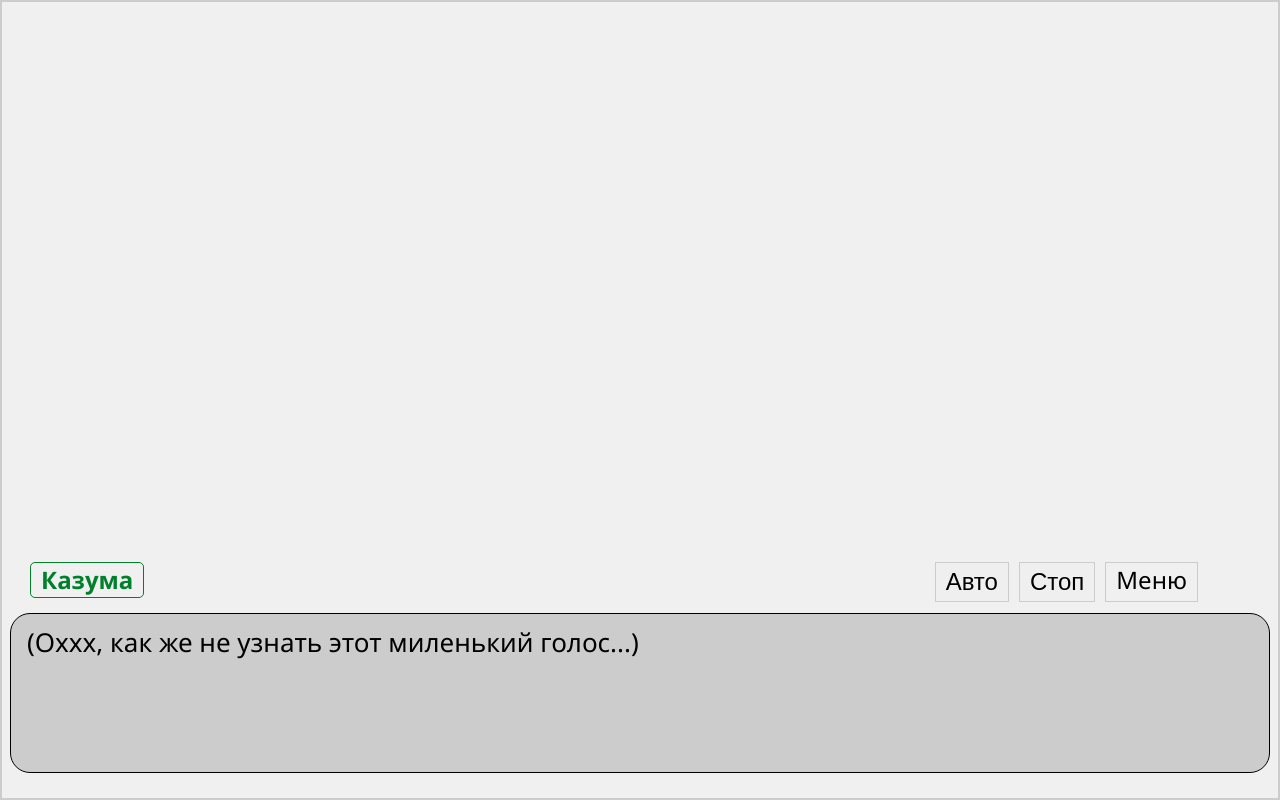
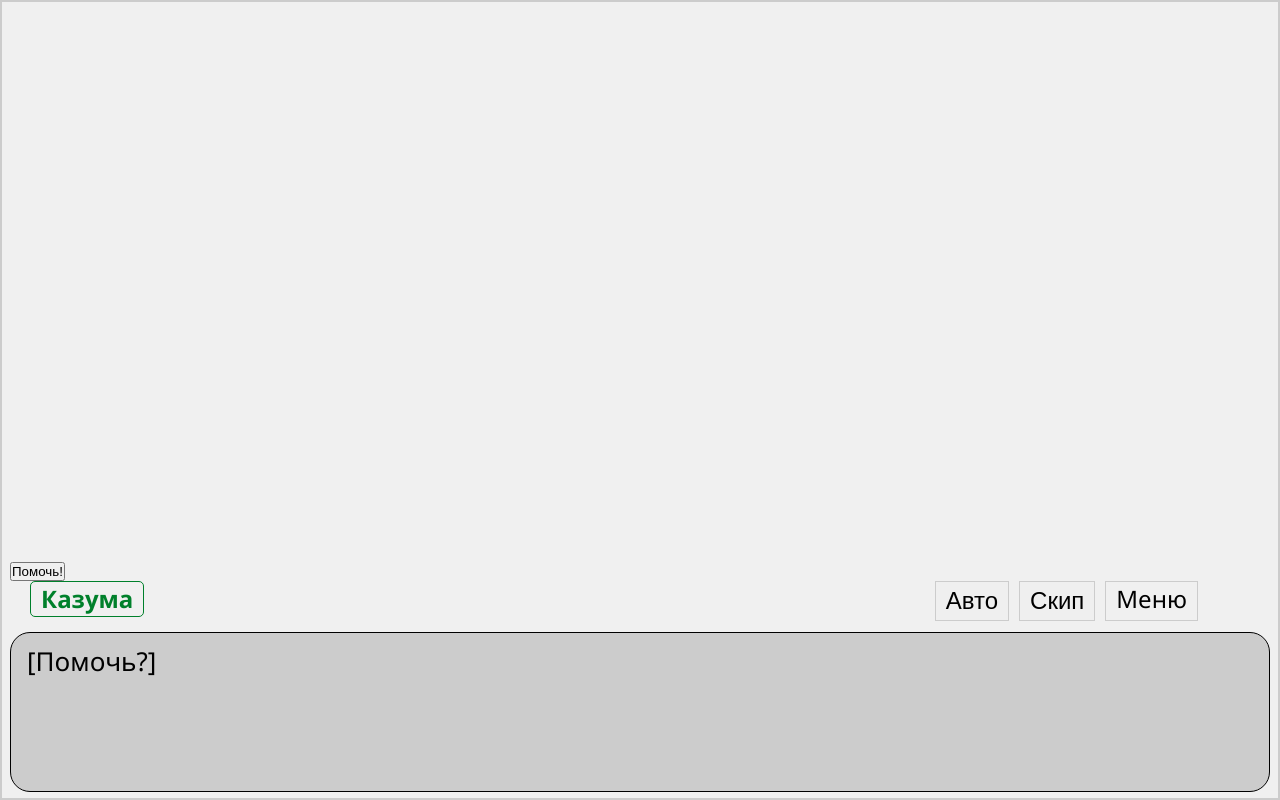
Before and after one commit to Asas1288/konosuba-novel, a React (Vite) app: page /nowell in a window 1280 px wide. Both pictures are taken after a click on the button "Скип". Built offline with nearby package versions, Linux system fonts and the light colour scheme.

Commit message:
feat: implement scene branching architecture

```diff
--- a/src/nowell.jsx
+++ b/src/nowell.jsx
@@ -7,52 +7,76 @@ import darkness from "./styles/assets/sprites/darkness.png";
 import aqua from "./styles/assets/sprites/aqua.png";
 import megumin from "./styles/assets/sprites/megumin.png";
 
+// Импорт сцен
+import { SCENES } from "./scenes";
 
 
+// Проверка SCENES
+console.log(SCENES);
+
+
+
+
+
+
+// Старый массив
 // Персонажи - K-Казума, D-Даркнесс, А-аква, M-Мегумин (Латинскими буквами!)
-const SCENES = [
-  { character: "Казума", text: "Эй, Аква!", charInScene: { 'K': { x: 150, y: 100 }, 'A': { x: 400, y: 100 } } },
-  { character: "Аква", text: "Да, Казума?", sound: "/sounds/yesKazuma.mp3", charInScene: { 'K': { x: 200, y: 100 }, 'A': { x: 400, y: 100 } } },
-  {
-    character: "Казума",
-    text: "Что ты делаешь???",
-    charInScene: { 'K': { x: 250, y: 100 }, 'A': { x: 400, y: 100 } },
-  },
-  {
-    character: "Аква",
-    text: "Ничего такого...",
-    sound: "/sounds/uraAqua2.mp3",
-    charInScene: { 'K': { x: 300, y: 100 }, 'A': { x: 400, y: 100 } },
-  },
-  { character: "Казума", text: "БЕСПОЛЕЗНОГИНЯ!!!", },
-  { character: "Аква", text: "ЙЕЕААААААААААХХХХХХХ!!!" },
-  { character: "Аква", text: "ТЫ ЧТО ДЕЛАЕШЬ ХИККИ-ЗАДРОТ???" },
-  { character: "Даркнесс", text: "Эй, казума..." },
-  { character: "Даркнесс", text: "О боже..." },
-  {
-    character: "Мегумин",
-    text: "Даркнесс, Даркнесс, ты не предстовля...",
-  },
-  { character: "Мегумин", text: "Эмм... что здесь происходит?" },
-  { character: "Даркнесс", text: "Этот балбес начал щикотать Акву..." },
-  {
-    character: "Казума",
-    text: "А какого чёрта, эта бесполезность опять пыталась сжечь мою спортивку!?",
-  },
-  {
-    character: "Казума",
-    text: "(Кто-то прервал наш повседневный конфликт криком из-вне особняка.)",
-  },
-  { character: "???", text: "Казума-сан!!!!" },
-  {
-    character: "Казума",
-    text: "(Оххх, как же не узнать этот миленький голос...)",
-  },
-  { character: "Виз", text: "Казума-сан!!!" },
-  { character: "Казума", text: "(Аква рванула на опережение.)" },
-  { character: "Казума", text: "А НУ СТОЯТЬ БЕСПОЛЕЗНОСТЬ!" },
-  { character: "Аква", text: "Аййййййй!" },
-];
+// const scenes = [
+//   { character: "Казума", text: "Эй, Аква!", charInScene: { 'K': { x: 150, y: 100 }, 'A': { x: 400, y: 100 } } },
+//   { character: "Аква", text: "Да, Казума?", sound: "/sounds/yesKazuma.mp3", charInScene: { 'K': { x: 200, y: 100 }, 'A': { x: 400, y: 100 } } },
+//   {
+//     character: "Казума",
+//     text: "Что ты делаешь???",
+//     charInScene: { 'K': { x: 250, y: 100 }, 'A': { x: 400, y: 100 } },
+//   },
+//   {
+//     character: "Аква",
+//     text: "Ничего такого...",
+//     sound: "/sounds/uraAqua2.mp3",
+//     charInScene: { 'K': { x: 300, y: 100 }, 'A': { x: 400, y: 100 } },
+//   },
+//   { character: "Казума", text: "БЕСПОЛЕЗНОГИНЯ!!!", },
+//   { character: "Аква", text: "ЙЕЕААААААААААХХХХХХХ!!!" },
+//   { character: "Аква", text: "ТЫ ЧТО ДЕЛАЕШЬ ХИККИ-ЗАДРОТ???" },
+//   { character: "Даркнесс", text: "Эй, казума..." },
+//   { character: "Даркнесс", text: "О боже..." },
+//   {
+//     character: "Мегумин",
+//     text: "Даркнесс, Даркнесс, ты не предстовля...",
+//   },
+//   { character: "Мегумин", text: "Эмм... что здесь происходит?" },
+//   { character: "Даркнесс", text: "Этот балбес начал щикотать Акву..." },
+//   {
+//     character: "Казума",
+//     text: "А какого чёрта, эта бесполезность опять пыталась сжечь мою спортивку!?",
+//   },
+//   {
+//     character: "Казума",
+//     text: "(Кто-то прервал наш повседневный конфликт криком из-вне особняка.)",
+//   },
+//   { character: "???", text: "Казума-сан!!!!" },
+//   {
+//     character: "Казума",
+//     text: "(Оххх, как же не узнать этот миленький голос...)",
+//   },
+//   { character: "Виз", text: "Казума-сан!!!" },
+//   { character: "Казума", text: "(Аква рванула на опережение.)" },
+//   { character: "Казума", text: "А НУ СТОЯТЬ БЕСПОЛЕЗНОСТЬ!" },
+//   { character: "Аква", text: "Аййййййй!" },
+// ]
+
+
+
+
+
+
+
+
+
+
+
+
+
 
 
 
@@ -65,22 +89,55 @@ const Nowell = () => {
 
 // Данными удобно управлять, но вызывает перерендер, нужно переделать под useReducer, В ПРОЦЕССЕ ИЗУЧЕНИЯ/ВЫПОЛНЕНИЯ
   const [game, setGame] = useState({
+    curSceneId: "start",
     curSceneInx: 0,
     autoPlayModeNTRD: false,
-    autoSkipModeNTRD: false
+    autoSkipModeNTRD: false,
+    scenes: null
   });
 
 
 
 
+// Проверка сцены
+  // Создание новой функции перебора сцен
+const newCurrentScene = SCENES[game.curSceneId][game.curSceneInx] || {
+    character: "Конец",
+    text: "История завершена!",
+};
+
+console.log(newCurrentScene);
+
+
+
 // Функция перехода на другую сцену
+//   const goToNextScene = () => {
+//     if (game.curSceneInx < SCENES.length - 1) {
+//       setGame((prev) => ({
+//   ...prev,
+//   curSceneInx: prev.curSceneInx + 1
+//   })
+// );
+//     } else {
+//       setGame((prev) => ({
+//         ...prev,
+//         autoPlayModeNTRD: false,
+//         autoSkipModeNTRD: false
+//       }))
+//     }
+//   };
+
+
+
+
+
+// Новая функция перехода на другую сцену:
 const goToNextScene = () => {
-    if (game.curSceneInx < SCENES.length - 1) {
+  if (game.curSceneInx < SCENES[game.curSceneId].length - 1) {
    setGame((prev) => ({
     ...prev,
     curSceneInx: prev.curSceneInx + 1
-  })
-);
+   }));
   } else {
     setGame((prev) => ({
       ...prev,
@@ -88,7 +145,8 @@ const Nowell = () => {
       autoSkipModeNTRD: false
     }))
   }
-  };
+}
+
 
 
 
@@ -105,15 +163,6 @@ const Nowell = () => {
   //     if (audio) audio.pause();
   //   };
   // }, [game.curSceneInx]);
-
-
-
-
-// Проверка сцены
-  const currentScene = SCENES[game.curSceneInx] || {
-    character: "Конец",
-    text: "История завершена!",
-  };
 
 
 
@@ -200,9 +249,9 @@ const Nowell = () => {
 
 //  Динамичная проверка классов персонажа
   const getCharacterColorClass = () => {
-    if (!currentScene || !currentScene.character) return "character-unknown";
+    if (!newCurrentScene || !newCurrentScene.character) return "character-unknown";
 
-    switch (currentScene.character) {
+    switch (newCurrentScene.character) {
       case "Казума":
         return "character-kazuma";
       case "Аква":
@@ -262,6 +311,19 @@ const CHARACTERS = [
 
 
 
+
+const setNewScene = (next_branch) => {
+ setGame((prev) => ({
+  ...prev,
+  curSceneId: next_branch,
+  curSceneInx: 0
+ }))
+}
+
+
+
+
+
   return (
     // novel-container --> onClick={goToNextScene}
     <div className="novel-container" onClick={goToNextScene}>
@@ -279,6 +341,11 @@ const CHARACTERS = [
 
 
       <div className="interface">
+        <div className="choices">
+          {newCurrentScene.choices?.map(choice => (
+           <button key={choice.next} onClick={() => setNewScene(choice.next, choice.nextInx)}>{choice.text}</button>
+          ))}
+        </div>
         <div className="controls">
           <button
             onClick={handleAutoPlay}
@@ -299,10 +366,10 @@ const CHARACTERS = [
           </Link>
         </div>
         <div className={`character-name ${getCharacterColorClass()}`}>
-          {currentScene.character}
+          {newCurrentScene.character}
         </div>
         <div className="dialogue-box">
-          <p className="dialogue-text">{currentScene.text}</p>
+          <p className="dialogue-text">{newCurrentScene.text}</p>
         </div>
       </div>
     </div>
--- /dev/null
+++ b/src/scenes.js
@@ -0,0 +1,13 @@
+export const SCENES = {
+   start: [
+    { character: 'Казума', text: 'Эй, Аква!'},
+    { character: 'Аква', text: 'Да Казума?'},
+    { character: 'Аква', text: 'Стой Казума, можешь мне помочь?'},
+    { character: 'Казума', text: '[Помочь?]', choices: [
+      {text: 'Помочь!', next: "new_branch"}
+    ]}
+   ],
+   new_branch: [
+    { character: 'Казума', text: 'Хорошо, помогу...'}
+   ]
+};
```
Lines whose indentation alone changed are shown as unchanged.
